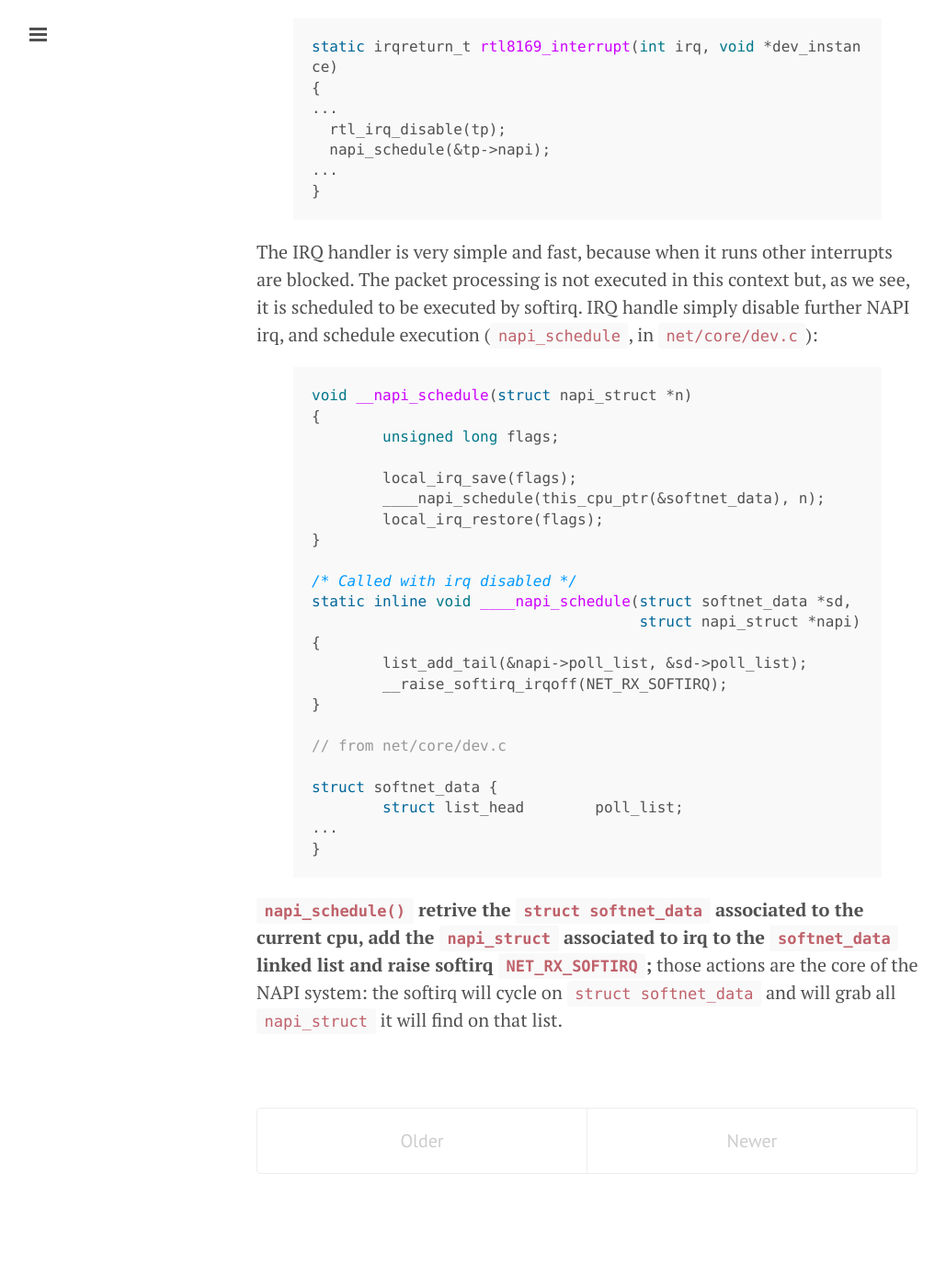
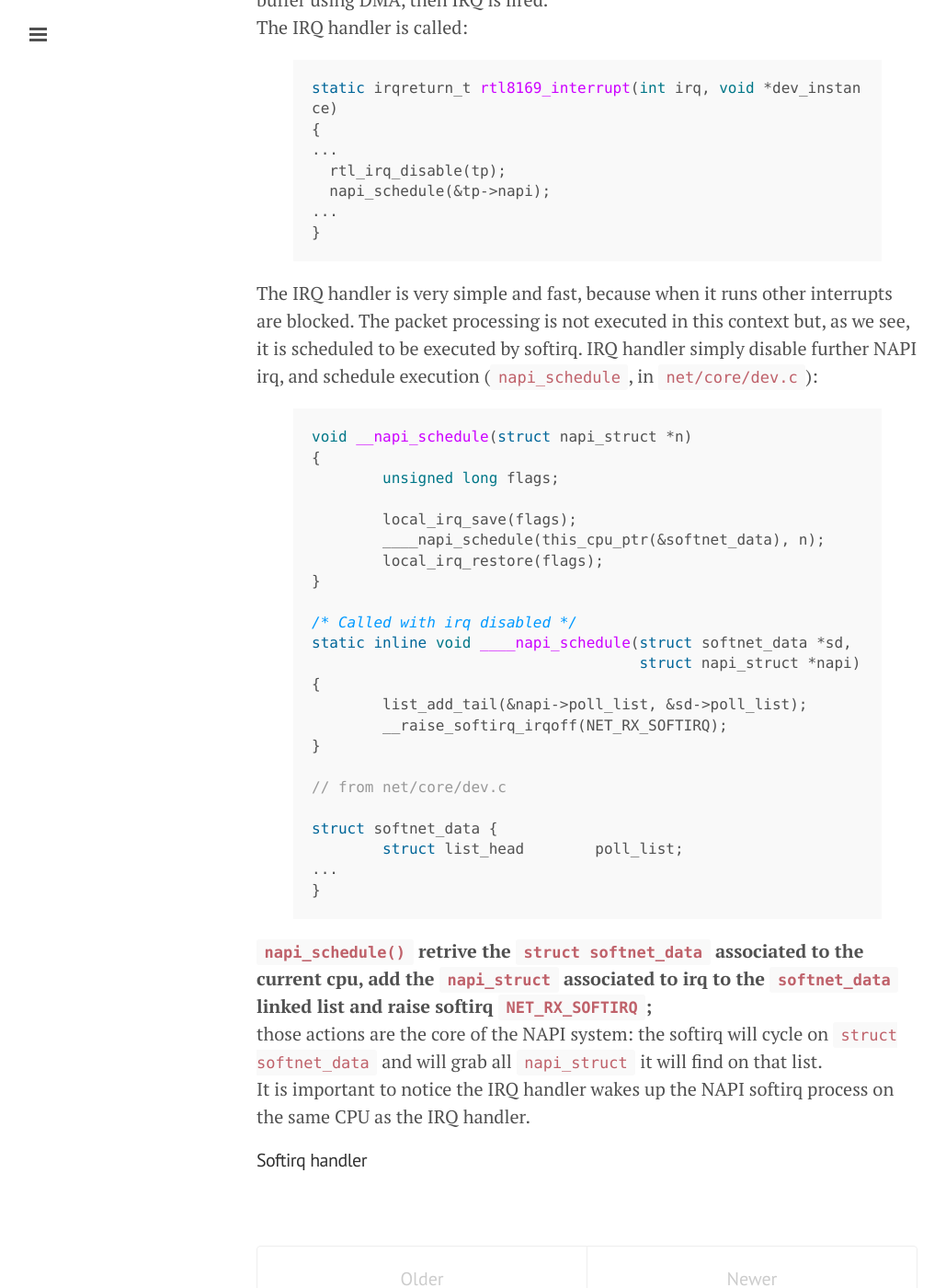
Before and after one commit to saimoon/saimoon.github.io, a Jekyll site: the page built from index.html, in a window 1280 px wide and 1400 px high, scrolled down 7729 px. Shown: the whole window at 92% size, without its empty margins (1-1030 px from the left). Built offline with Jekyll 4.4.1, drawn with Linux system fonts in a browser that asks for light colours; the list of posts is cut into pages by our own code; before the commit the page ends 9065 px from its top, so only the background shows below that.

Commit message:
Post update: Linux Networking: an internal insight

```diff
--- a/_posts/2016-06-23-linux-networking-an-internal-insight.markdown
+++ b/_posts/2016-06-23-linux-networking-an-internal-insight.markdown
@@ -289,6 +289,7 @@ static int rtl_open(struct net_device *dev)
 
 ### Incoming packets
 
+#### IRQ handler
 When a packet arrives, if the receive ring buffer is not full, it is written to
 ring buffer using DMA, then IRQ is fired.<br>
 The IRQ handler is called:
@@ -305,7 +306,7 @@ static irqreturn_t rtl8169_interrupt(int irq, void *dev_instance)
 
 The IRQ handler is very simple and fast, because when it runs other interrupts are blocked.
 The packet processing is not executed in this context but, as we see, it is scheduled to be executed by softirq.
-IRQ handle simply disable further NAPI irq, and schedule execution (`napi_schedule`, in `net/core/dev.c`):
+IRQ handler simply disable further NAPI irq, and schedule execution (`napi_schedule`, in `net/core/dev.c`):
 
 {% highlight c %}
 void __napi_schedule(struct napi_struct *n)
@@ -334,6 +335,10 @@ struct softnet_data {
 {% endhighlight %}
 
 <b>`napi_schedule()` retrive the `struct softnet_data` associated to the current cpu,
-add the `napi_struct` associated to irq to the `softnet_data` linked list and raise softirq `NET_RX_SOFTIRQ`;</b>
+add the `napi_struct` associated to irq to the `softnet_data` linked list and raise softirq `NET_RX_SOFTIRQ`;</b><br>
 those actions are the core of the NAPI system: the softirq will cycle on `struct softnet_data` and will grab
-all `napi_struct` it will find on that list.
+all `napi_struct` it will find on that list.<br>
+It is important to notice the IRQ handler wakes up the NAPI softirq process on the same CPU as the IRQ handler.<br>
+
+
+#### Softirq handler
```
